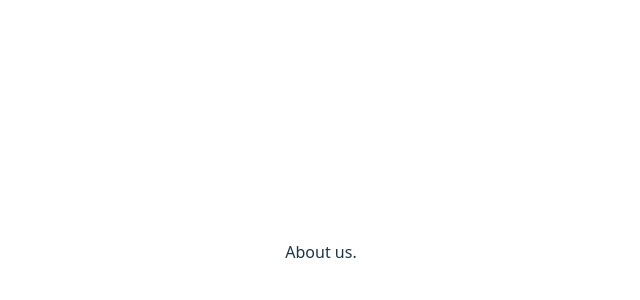
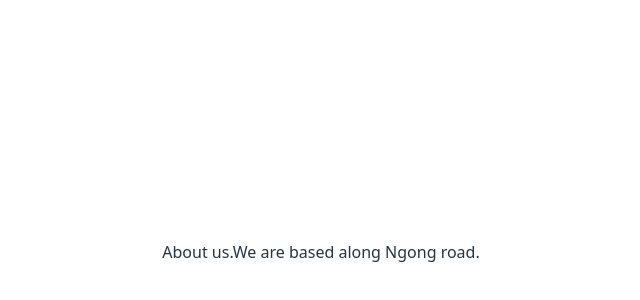
Before and after one commit to roy9html/Devops8, a React (Vite) app: page / in a window 1280 px wide. Shown: the part 148-448 px from the top of the page, without its empty margins (319-959 px from the left). Built offline with nearby package versions, Linux system fonts and the light colour scheme.

Commit message:
add file

```diff
--- a/src/About.jsx
+++ b/src/About.jsx
@@ -2,7 +2,7 @@ import React from "react";
 
 function About(){
     return(
-        <p>About us.</p>
+        <p>About us.We are based along Ngong road.</p>
     )
 }
 
```
